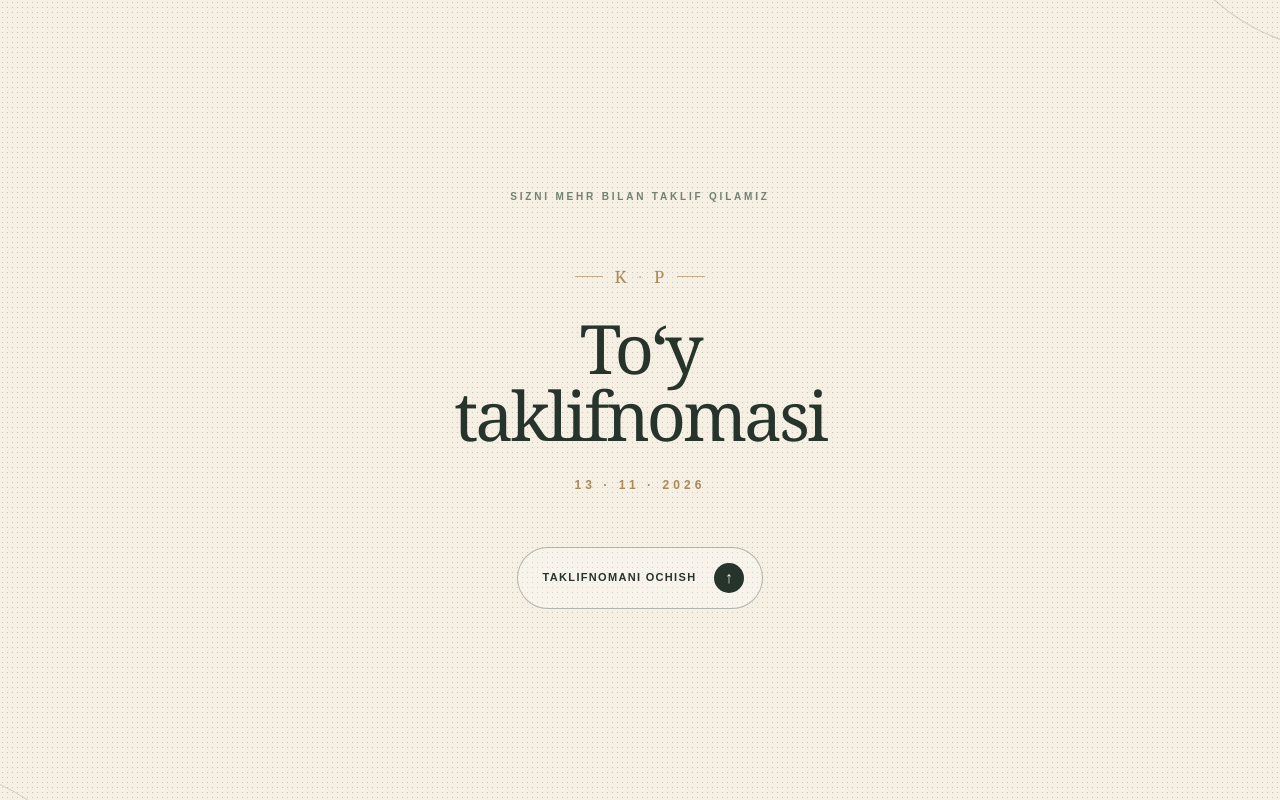
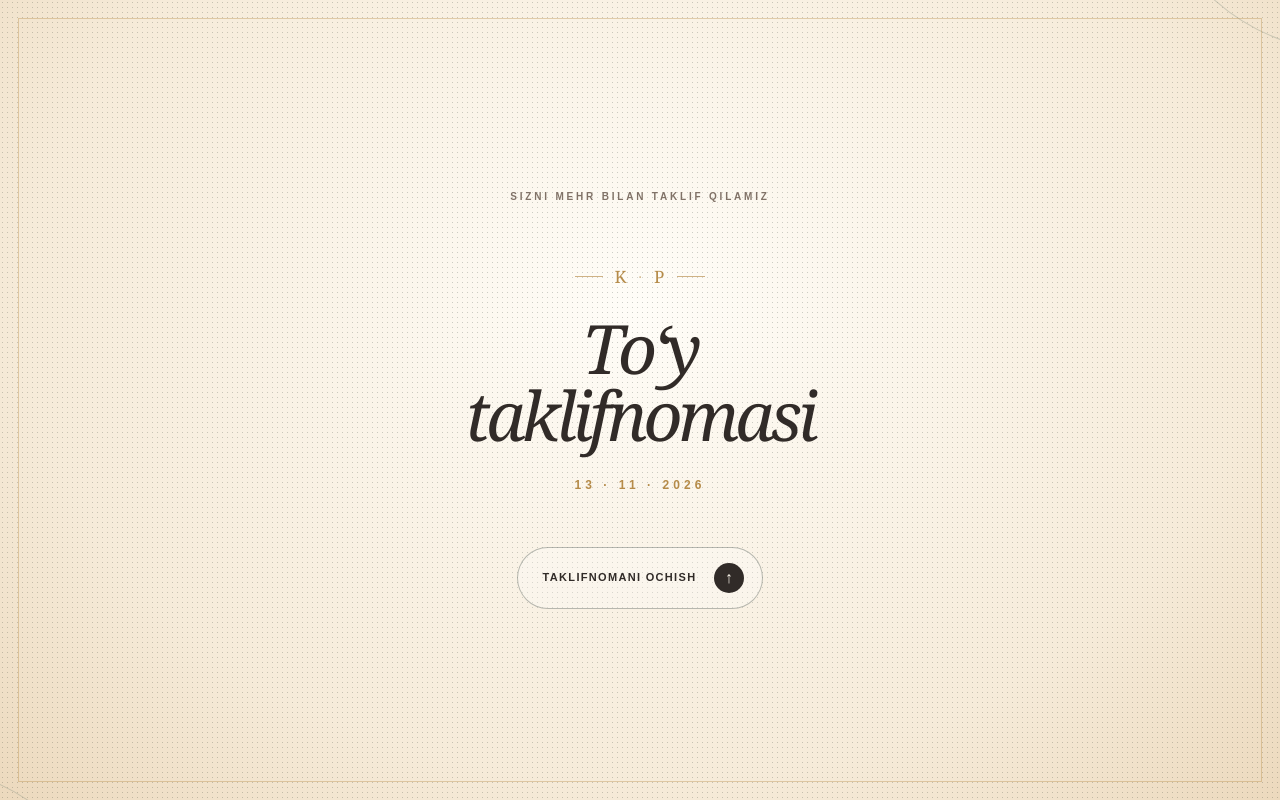
Before and after one commit to Sodiqov02/Kamoliddin-Parvina, a Next.js app: page / in a window 1280 px wide. Built offline with nearby package versions, Linux system fonts and the light colour scheme.

Commit message:
Update wedding details and Golden Romance design

```diff
--- a/app/globals.css
+++ b/app/globals.css
@@ -1,6 +1,6 @@
 @import 'tailwindcss';
 
-:root { --ivory: #f5efe4; --ink: #26342c; --sage: #708273; --gold: #a98a58; }
+:root { --ivory: #fcf6ec; --ink: #312b28; --sage: #807267; --gold: #b58b49; }
 * { box-sizing: border-box; }
 html, body { margin: 0; min-height: 100%; background: var(--ink); }
 body { overflow: hidden; color: var(--ink); font-family: Georgia, 'Times New Roman', serif; }
@@ -89,3 +89,21 @@ button { font: inherit; }
 @keyframes float { 50% { transform: translateY(-5px); } }
 @media (prefers-reduced-motion: reduce) { *, *::before, *::after { animation-duration: .01ms !important; animation-iteration-count: 1 !important; transition-duration: .01ms !important; } }
 @media (min-width: 720px) { .scene-card { padding-left: 65px; padding-right: 65px; } }
+
+/* Golden Romance editorial refinement */
+.cover { background: radial-gradient(ellipse at 50% 38%, #fffdf8 0%, #f6ebd9 68%, #ecd9bd 100%); }
+.cover::after { content: ''; position: absolute; inset: 18px; border: 1px solid rgba(181,139,73,.38); pointer-events: none; }
+.cover h1, .names h2, .place-name, .final-title { text-wrap: balance; }
+.cover h1 { font-style: italic; letter-spacing: -.06em; }
+.scene--names { background: radial-gradient(ellipse at 50% 40%, #574438, #2c2521 72%); }
+.scene--date { background: linear-gradient(155deg, #faf2e7 0%, #e8d5bc 100%); }
+.scene--program { background: radial-gradient(circle at 50% 15%, #fffaf0, #efdfc9); }
+.scene--place { background: radial-gradient(ellipse at 50% 50%, #614d41, #302824 78%); }
+.scene--finale { background: radial-gradient(ellipse at center, #fffdfa, #f0e2cf); }
+.program-intro { max-width: 440px; margin: 0 auto 3vh; font-size: clamp(18px, 5vw, 24px); line-height: 1.65; font-style: italic; }
+.program-time { color: var(--gold); font: 600 13px/1.5 Arial,sans-serif; letter-spacing: .2em; }
+.place-help { font: 13px/1.4 Arial,sans-serif; color: #e5cfa9; }
+.names h2 { font-size: clamp(46px, 13.5vw, 108px); overflow-wrap: anywhere; }
+.scene { padding-inline: max(22px, env(safe-area-inset-left)); }
+.open-button:focus-visible { outline: 3px solid var(--gold); outline-offset: 5px; }
+@media (prefers-reduced-motion: reduce) { .reveal { opacity: 1; } .swipe-hint i { animation: none; } }
```
